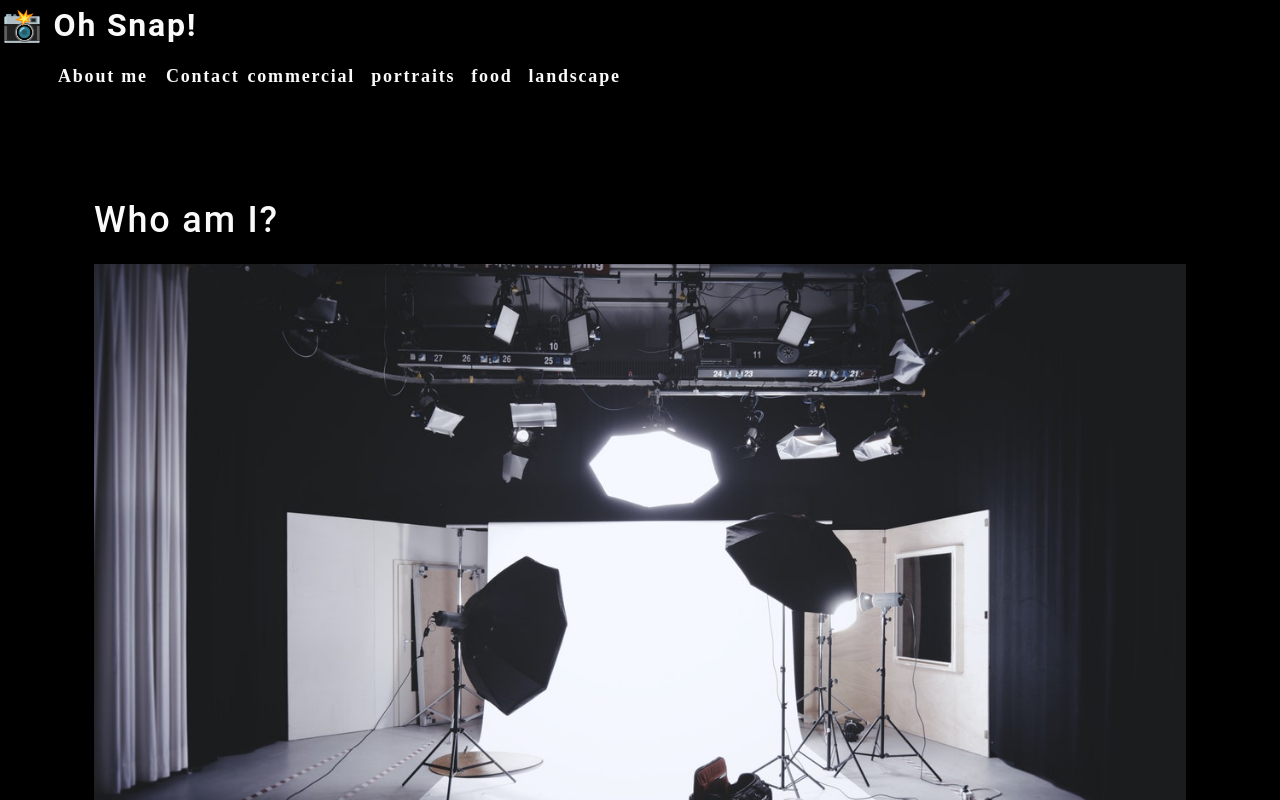
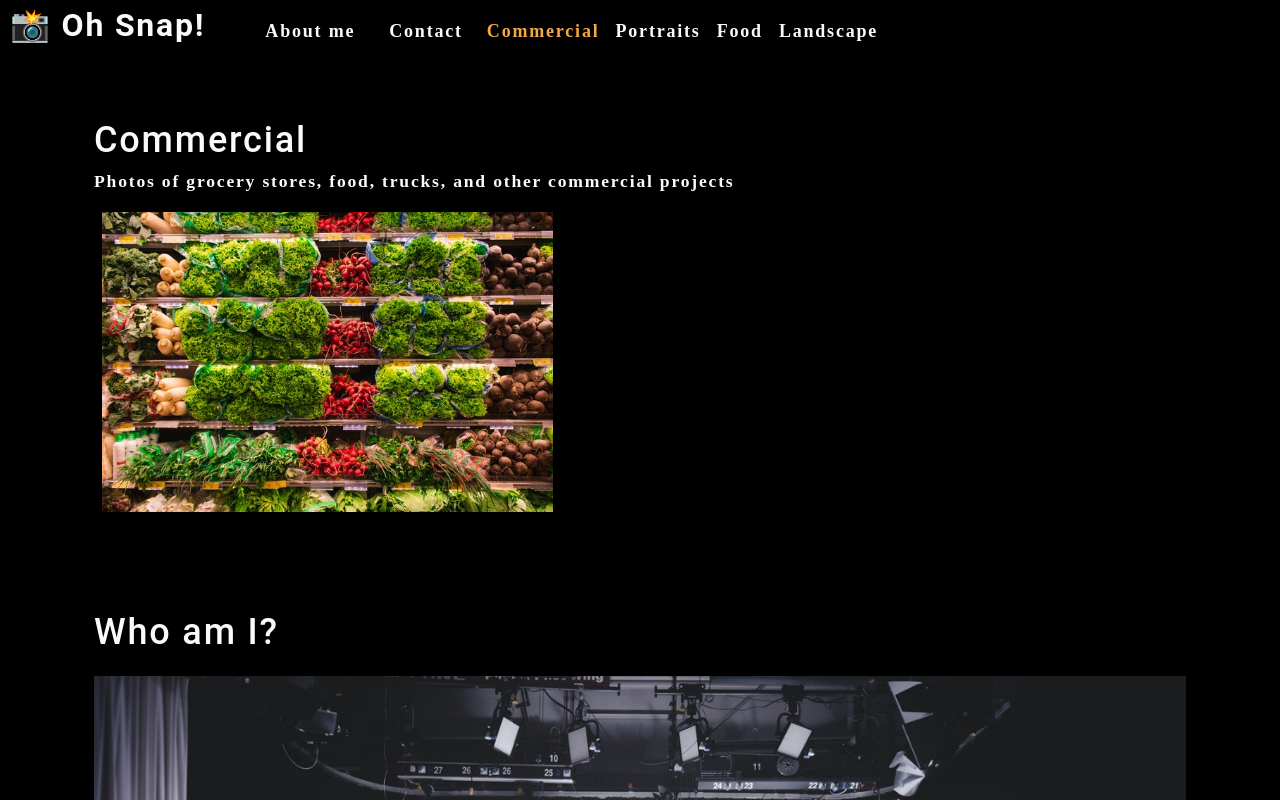
Before and after one commit to kylebaylis/photo-port, a React (Create React App) app: page / in a window 1280 px wide. Shown: the top 800 px of the page. Built offline with nearby package versions, Linux system fonts and the light colour scheme.

Commit message:
added hooks

```diff
--- a/src/App.js
+++ b/src/App.js
@@ -1,14 +1,43 @@
-import React from 'react';
+import React, {useState} from 'react';
 import Nav from './components/Nav';
 import About from './components/About';
-import './App.css';
+import Gallery from './components/Gallery';
+
 
 function App() {
+  const [categories] = useState([
+    {
+      name: 'commercial',
+      description: 'Photos of grocery stores, food trucks, and other commercial projects'
+    },
+    {
+      name: 'portraits',
+      description: 'Portraits of people in my life'
+    },
+    {
+      name: 'food',
+      description: 'Delicious delicacies'
+    },
+    {
+      name: 'landscape',
+      description: 'Fields, farmhouses, waterfalls, and the beauty of nature'
+    }
+  ]);
+
+  const [currentCategory, setCurrentCategory] = useState(categories[0]);
+
   return (
     <div>
-      <Nav></Nav>
+      <Nav
+        categories={categories}
+        setCurrentCategory={setCurrentCategory}
+        currentCategory={currentCategory}
+      ></Nav>
       <main>
-        <About></About>
+        <div>
+          <Gallery></Gallery>
+          <About></About>
+        </div>
       </main>
     </div>
   );
--- /dev/null
+++ b/src/components/Gallery/index.js
@@ -0,0 +1,26 @@
+import React from 'react';
+import {capitalizeFirstLetter} from '../../utils/helpers';
+import photo from '../../assets/small/commercial/0.jpg';
+
+function Gallery(props) {
+
+    const currentCategory = {
+        name: "commercial",
+        description: "Photos of grocery stores, food, trucks, and other commercial projects",
+    };
+    return (
+        <section>
+            <h1>{capitalizeFirstLetter(currentCategory.name)}</h1>
+            <p>{currentCategory.description}</p>
+            <div>
+                <img
+                    src={photo}
+                    alt="Commercial example"
+                    className="img-thumbnail mx-1"
+                />
+            </div>
+        </section>
+    );
+}
+
+export default Gallery;
--- a/src/components/Nav/index.js
+++ b/src/components/Nav/index.js
@@ -1,25 +1,19 @@
-import React from 'react';
+import React, {useEffect} from 'react';
+import {capitalizeFirstLetter} from '../../utils/helpers';
 
-function Nav() {
-    const categories = [
-        {
-            name: "commercial",
-            description: "Photos of grocery stores, food trucks, and other commercial projects",
-        },
-        {name: "portraits", description: "Portraits of people in my life"},
-        {name: "food", description: "Delicious delicacies"},
-        {
-            name: "landscape",
-            description: "Fields, farmhouses, waterfalls, and the beauty of nature",
-        },
-    ];
+function Nav(props) {
+    const {
+        categories = [],
+        setCurrentCategory,
+        currentCategory
+    } = props;
 
-    function categorySelected(name) {
-        console.log(`${name} clicked`)
-    }
+    useEffect(() => {
+        document.title = capitalizeFirstLetter(currentCategory.name);
+    }, [currentCategory]);
 
     return (
-        <header>
+        <header className="flex-row px-1">
             <h2>
                 <a data-testid="link" href="/">
                     <span role="img" aria-label="camera">📸</span> Oh Snap!
@@ -32,16 +26,16 @@
                             About me
                         </a>
                     </li>
-                    <li>
+                    <li className="mx-2">
                         <span>Contact</span>
                     </li>
                     {categories.map((category) => (
                         <li
-                           className="mx-1"
+                           className={`mx-1 ${currentCategory.name === category.name && 'navActive'}`}
                            key={category.name}
                         >
-                           <span onClick={() => categorySelected(category.name)}>
-                            {category.name}
+                           <span onClick={() => {setCurrentCategory(category)}}>
+                                {capitalizeFirstLetter(category.name)}
                            </span>
                         </li>
                     ))}
```
